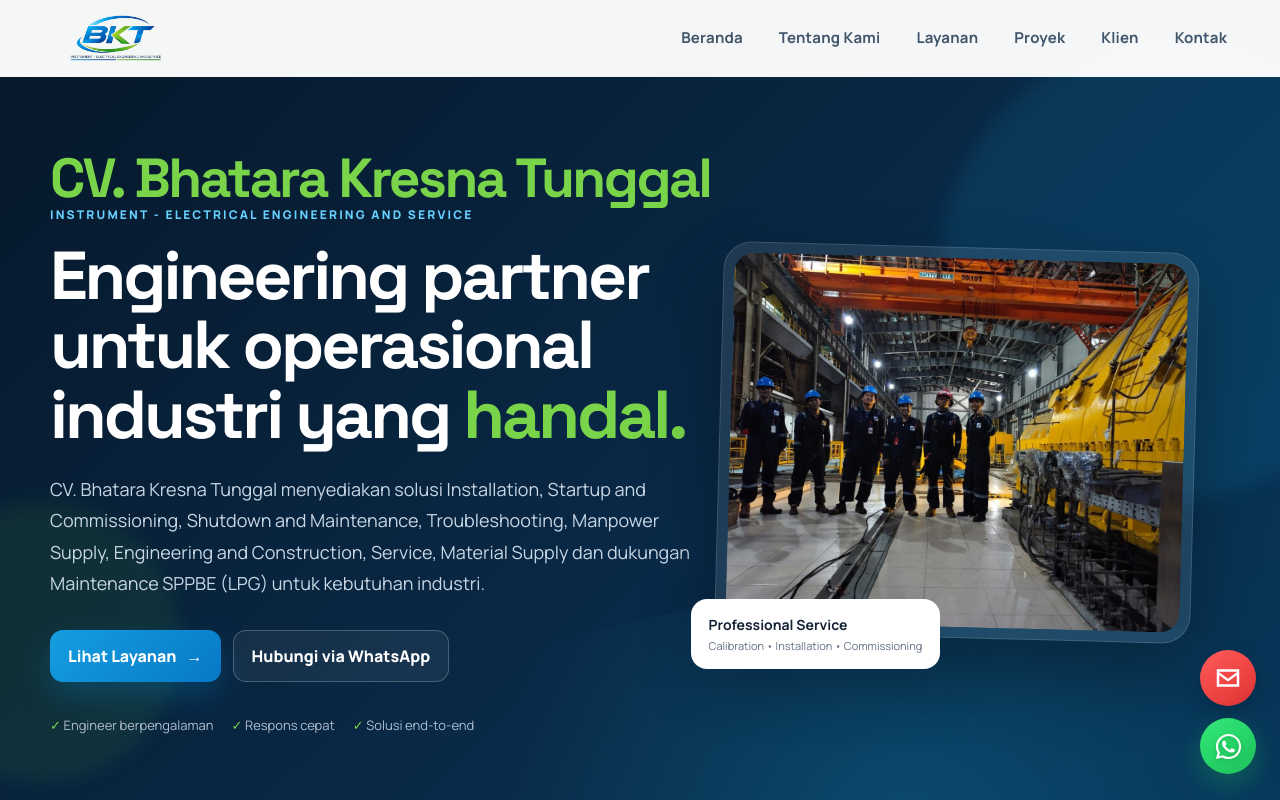
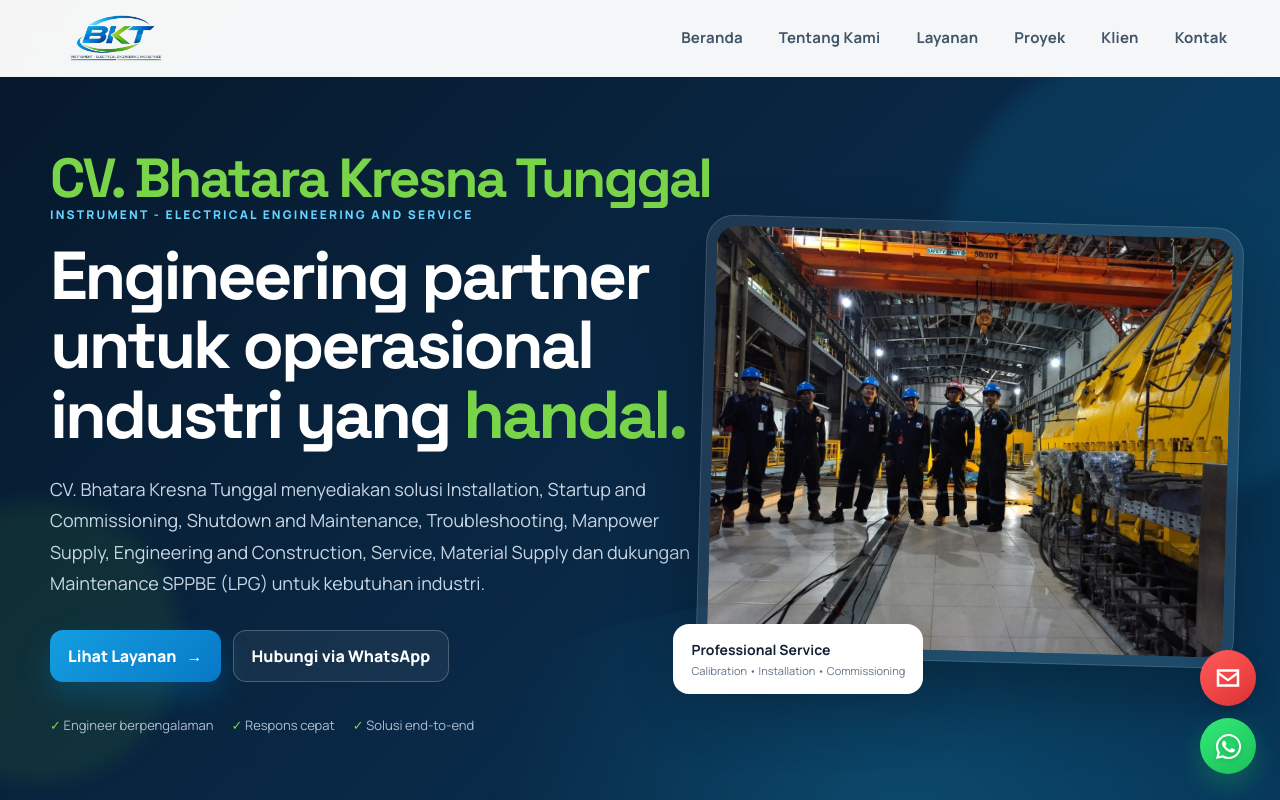
Before and after one commit to athenszz00/bkt-company-profile, a React (Vite) app: page / in a window 1280 px wide. Shown: the top 800 px of the page. Built offline with nearby package versions, Linux system fonts and the light colour scheme.

Commit message:
pebesar lagi foto depannya

```diff
--- a/src/styles.css
+++ b/src/styles.css
@@ -483,10 +483,12 @@ img {
 .hero__visual {
   position: relative;
 
-  width: 115%;
-  max-width: 620px;
+  width: 130%;
+  max-width: 720px;
 
   justify-self: end;
+
+  transform: translateX(45px);
 }
 
 .hero__frame {
```
Also changed, not shown: 4 other files (tests, documents, lock files or other folders).
